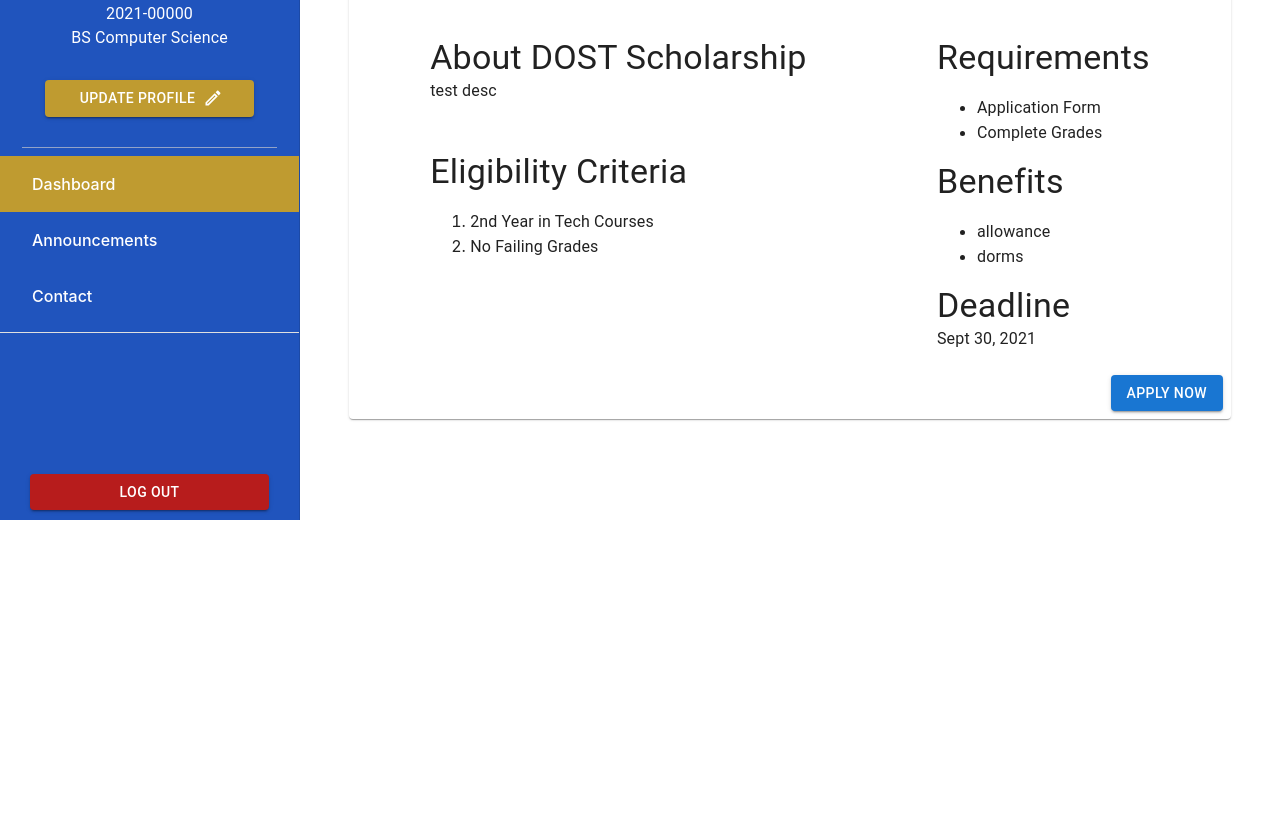
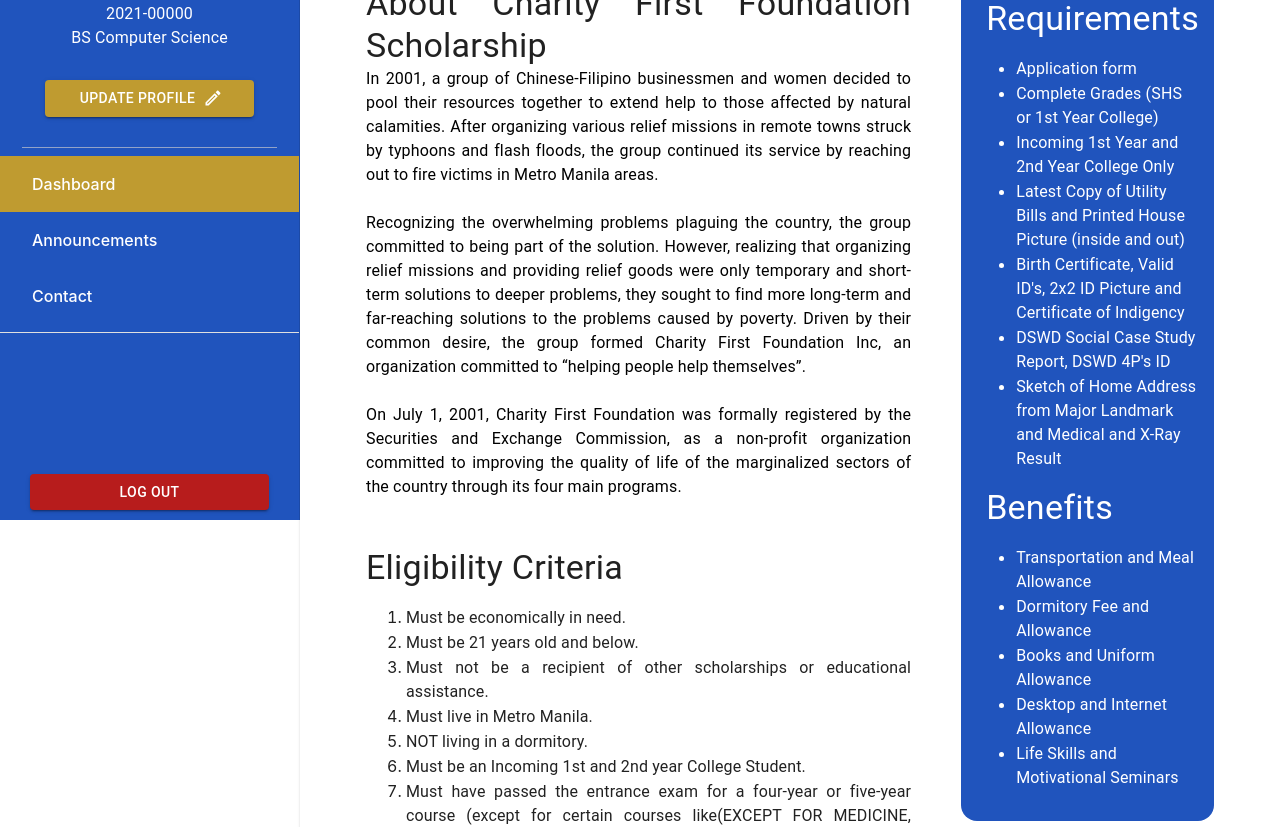
Before and after one commit to Malaga-Karl/scholarship_system, a React (Vite) app in the folder client/: page /studentview/dashboard/apply/1 in a window 1280 px wide. Shown: the part 280-1107 px from the top of the page. Before the commit the page ends 800 px from the top, so only its background shows below. Built offline with nearby package versions, Linux system fonts and the light colour scheme.

Commit message:
[StudentView - Dashboard] Specific Foundation

```diff
--- a/client/src/pages/StudentView/SpecificScholarship.tsx
+++ b/client/src/pages/StudentView/SpecificScholarship.tsx
@@ -5,41 +5,50 @@
 import Card from "@mui/material/Card";
 import CardContent from "@mui/material/CardContent";
 import CardActions from "@mui/material/CardActions";
+import { ArrowBack, ArrowForward } from "@mui/icons-material";
 
 export default function SpecificScholarshipTemplate({title, desc, eligibility, reqs, benefits, deadline}:Scholarship){
     return (
-        <Card sx={{width:"90%", justifySelf:"center"}}>
+        <Card sx={{width:"100%"}}>
             <CardContent>
-
-                <Typography variant="h3" mb={10}>{title}</Typography>
-                <Box sx={{display:"flex", justifyContent:"space-around"}}>
-                    <Box  sx={{textAlign:"start"}}>
+                <Button startIcon={<ArrowBack/>} sx={{backgroundColor: 'transparent', border: 'none', color: 'black', display: 'flex', justifyContent: 'space-between', marginLeft: '50px', textTransform: 'capitalize', fontSize: '20px'}}>Go Back</Button>
+                <Typography variant="h3" mt={5} mb={5}>{title}</Typography>
+                <Box sx={{display:"flex", justifyContent:"start", marginLeft: '50px', marginRight: '50px', position: 'relative'}}>
+                    <Box sx={{ textAlign: 'justify', maxWidth: '620px', marginRight: '50px'}}>
                         <Typography variant="h4">About {title}</Typography>
-                        <Typography variant="body1">{desc}</Typography>
+                        <Typography
+                            variant="body1"
+                            color="black"
+                            component="div" // Use "div" as the component to allow HTML rendering
+                            dangerouslySetInnerHTML={{ __html: desc || '' }}
+                        />
                         <br/><br/>
                         <Typography variant="h4">Eligibility Criteria</Typography>
                         <ol>
                             {eligibility.map((item) => <li><Typography variant="body1">{item}</Typography></li>)}
                         </ol>
                     </Box>
-                    <Box  sx={{textAlign:"start"}}>
-                        <Typography variant="h4">Requirements</Typography>
+                    <Box sx={{flexDirection: 'column', width: '450px', justifyContent: 'center'}}>
+                        <Box sx={{textAlign:"start", backgroundColor: '#2054BD', color: 'white', borderRadius: '16px', padding: '15px'}}>
+                            <Typography variant="h4" sx={{marginLeft: '10px'}}>Requirements</Typography>
                             <ul>
                                 {reqs.map((item) => <li><Typography variant="body1">{item}</Typography></li>)}
                             </ul>
-                        <Typography variant="h4">Benefits</Typography>
+                            <Typography variant="h4" sx={{marginLeft: '10px'}}>Benefits</Typography>
                             <ul>
                                 {benefits.map((item) => <li><Typography variant="body1">{item}</Typography></li>)}
                             </ul>
-
+                        </Box><br></br><br></br>
+                        <Box sx={{textAlign:"start", backgroundColor: '#B71C1C', color: 'white', borderRadius: '16px', padding: '15px'}}>
                             <Typography variant="h4">Deadline</Typography>
-                        <Typography variant="body1">{deadline}</Typography>
+                            <Typography variant="body1">The application deadline for the {title} is until <b>{deadline}</b> only.</Typography>
                         </Box>
                     </Box>
+                    <CardActions sx={{position: 'absolute', bottom: 0, right: 0}}>
+                        <Button variant="contained" endIcon={<ArrowForward/>} sx={{backgroundColor: '#BF9B30', height: '56px', width: '167px', borderRadius: '10px', textTransform: 'capitalize', fontSize: '20px'}}>Apply Now</Button>
+                    </CardActions>
+                </Box>
             </CardContent>
-            <CardActions sx={{display:"flex", justifyContent:"end"}}>
-                <Button variant="contained">Apply Now</Button>
-            </CardActions>
         </Card>
-    )
+    );
 }
--- a/client/src/pages/StudentView/StudentViewScholarship.tsx
+++ b/client/src/pages/StudentView/StudentViewScholarship.tsx
@@ -17,6 +17,45 @@
 const scholarships : Scholarship[] = [
     {
         id: 1,
+        image: imgCharityFirst,
+        title: "Charity First Foundation Scholarship",
+        slots: 16,
+        deadline: "August 9, 2024",
+        desc: `
+            In 2001, a group of Chinese-Filipino businessmen and women decided to pool their resources together to extend help to those affected by natural calamities.
+            After organizing various relief missions in remote towns struck by typhoons and flash floods, the group continued its service by reaching out to fire victims in Metro Manila areas.
+            <br><br>
+            Recognizing the overwhelming problems plaguing the country, the group committed to being part of the solution. However, realizing that organizing relief missions and providing relief goods were only temporary and short-term solutions to deeper problems, they sought to find more long-term and far-reaching solutions to the problems caused by poverty.
+            Driven by their common desire, the group formed Charity First Foundation Inc, an organization committed to “helping people help themselves”.
+            <br><br>
+            On July 1, 2001, Charity First Foundation was formally registered by the Securities and Exchange Commission, as a non-profit organization committed to improving the quality of life of the marginalized sectors of the country through its four main programs.
+        `,
+        eligibility: ["Must be economically in need.",
+            "Must be 21 years old and below.",
+            "Must not be a recipient of other scholarships or educational assistance.",
+            "Must live in Metro Manila.",
+            "NOT living in a dormitory.",
+            "Must be an Incoming 1st and 2nd year College Student.",
+            "Must have passed the entrance exam for a four-year or five-year course (except for certain courses like(EXCEPT FOR MEDICINE, DENTISTRY, PHYSICAL THERAPY, TOURISM, BS. INTERIOR DESIGN, HOTEL AND RESTAURANT MANAGEMENT)",
+            "Must have a general weighted average of 2.25 (85%) or better with no grades below 75% or failing grades."
+        ],
+        reqs:["Application form",
+            "Complete Grades (SHS or 1st Year College)",
+            "Incoming 1st Year and 2nd Year College Only",
+            "Latest Copy of Utility Bills and Printed House Picture (inside and out)",
+            "Birth Certificate, Valid ID's, 2x2 ID Picture and Certificate of Indigency",
+            "DSWD Social Case Study Report, DSWD 4P's ID",
+            "Sketch of Home Address from Major Landmark and Medical and X-Ray Result"
+        ],
+        benefits:["Transportation and Meal Allowance",
+            "Dormitory Fee and Allowance",
+            "Books and Uniform Allowance",
+            "Desktop and Internet Allowance",
+            "Life Skills and Motivational Seminars"
+        ]
+    },
+    {
+        id:2,
         image: imgDost,
         title: "DOST Scholarship",
         slots: 20,
@@ -24,17 +63,6 @@
         desc:"test desc",
         eligibility: ["2nd Year in Tech Courses", "No Failing Grades"],
         reqs:["Application Form", "Complete Grades"],
-        benefits:["allowance", "dorms"]
-    },
-    {
-        id:2,
-        image: imgCharityFirst,
-        title: "Charity First Scholarship",
-        slots: 16,
-        deadline: "Oct 15, 2021",
-        desc:"test desc",
-        eligibility: ["good looking"],
-        reqs:["app form", "complete grades"],
         benefits:["allowance", "dorms"]
     },
     {
```
Lines whose indentation alone changed are shown as unchanged.
